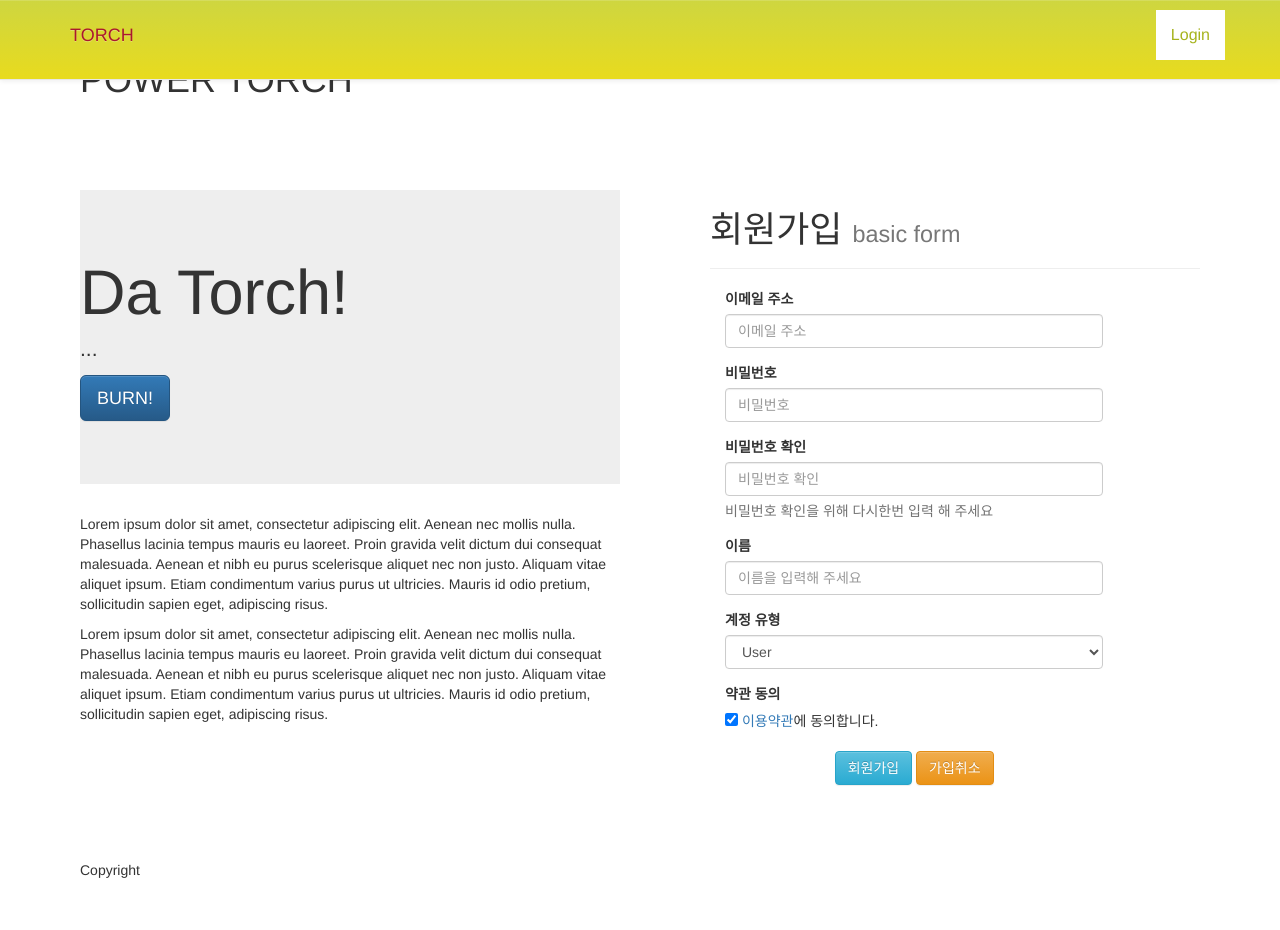
After one commit to mlf23/Torch, a Django app: page /start/ in a window 1280 px wide. The commit adds this page. Run offline with Django 3.2, Linux system fonts and the light colour scheme; some libraries are stand-ins or nearby versions.

Commit message:
+ start.html

```diff
--- /dev/null
+++ b/Torch/static/css/nav_start.css
@@ -0,0 +1,39 @@
+#nav_start.navbar-default .navbar-brand {
+    color: rgba(171, 24, 46, 1);
+}
+#nav_start.navbar-default {
+    font-size: 16px;
+    background-color: rgba(232, 219, 30, 1);
+    background: -webkit-linear-gradient(top, rgba(206, 214, 64, 1) 0%, rgba(232, 219, 30, 1) 100%);
+    background: linear-gradient(to bottom, rgba(206, 214, 64, 1) 0%, rgba(232, 219, 30, 1) 100%);
+    border-bottom-width: 1px;
+}
+#nav_start.navbar-default .navbar-nav>li>a {
+    color: rgba(166, 179, 29, 1);
+    background-color: rgba(255, 255, 255, 1);
+}
+#nav_start.navbar-default .navbar-nav>li>a:hover,
+#nav_start.navbar-default .navbar-nav>li>a:focus {
+    color: rgba(166, 209, 38, 1);
+    background-color: rgba(255, 255, 255, 1);
+}
+#nav_start.navbar-default .navbar-nav>.active>a,
+#nav_start.navbar-default .navbar-nav>.active>a:hover,
+#nav_start.navbar-default .navbar-nav>.active>a:focus {
+    color: rgba(217, 204, 26, 1);
+    background-color: rgba(30, 166, 212, 1);
+}
+#nav_start.navbar-default .navbar-toggle {
+    border-color: #1ea6d4;
+}
+#nav_start.navbar-default .navbar-toggle:hover,
+#nav_start.navbar-default .navbar-toggle:focus {
+    background-color: #1ea6d4;
+}
+#nav_start.navbar-default .navbar-toggle .icon-bar {
+    background-color: #1ea6d4;
+}
+#nav_start.navbar-default .navbar-toggle:hover .icon-bar,
+#nav_start.navbar-default .navbar-toggle:focus .icon-bar {
+    background-color: #e8db1e;
+}
--- /dev/null
+++ b/Torch/templates/torch/start.html
@@ -0,0 +1,136 @@
+<!doctype html>
+<html lang="ko">
+  <head>
+    <meta charset="utf-8">
+    <title>CSS Tutorial | Layout</title>
+    <style>
+      #jb-container {
+        width: 1200px;
+        margin: 0px auto;
+        padding: 20px;
+        border: 0px solid #bcbcbc;
+      }
+      #jb-header {
+        padding: 20px;
+        margin-bottom: 20px;
+        border: 0px solid #bcbcbc;
+      }
+      #jb-content {
+        width: 580px;
+        padding: 20px;
+        margin-bottom: 20px;
+        float: left;
+        border: 0px solid #bcbcbc;
+      }
+      #jb-sidebar {
+        width: 530px;
+        padding: 20px;
+        margin-bottom: 20px;
+        float: right;
+        border: 0px solid #bcbcbc;
+      }
+      #jb-footer {
+        clear: both;
+        padding: 20px;
+        border: 0px solid #bcbcbc;
+      }
+    </style>
+
+          <meta charset="UTF-8">
+    <title>Title</title>
+    <link rel="stylesheet" href="https://maxcdn.bootstrapcdn.com/bootstrap/3.3.2/css/bootstrap.min.css">
+    <link rel="stylesheet" href="https://maxcdn.bootstrapcdn.com/bootstrap/3.3.2/css/bootstrap-theme.min.css">
+    <link rel="stylesheet" href="/static/css/nav_start.css">
+  </head>
+  <body>
+
+  <div id="nav_start" class="navbar navbar-default navbar-fixed-top" role="navigation" style=height:80px>
+      <p></p>
+    <div class="container">
+        <div class="navbar-header"><a class="navbar-brand" href="/index/">TORCH</a>
+            <button type="button" class="navbar-toggle" data-toggle="collapse" data-target=".navbar-menubuilder"><span class="sr-only">Toggle navigation</span><span class="icon-bar"></span><span class="icon-bar"></span><span class="icon-bar"></span>
+            </button>
+        </div>
+        <div class="collapse navbar-collapse navbar-menubuilder">
+            <ul class="nav navbar-nav navbar-right">
+                <li><a href="127.0.0.1:8000/login">Login</a>
+                </li>
+            </ul>
+        </div>
+    </div>
+</div>
+
+    <div id="jb-container">
+      <div id="jb-header">
+        <h1>POWER TORCH</h1>
+      </div>
+      <div id="jb-content">
+        <h2><div class="jumbotron">
+  <h1>Da Torch!</h1>
+  <p>...</p>
+  <p><a class="btn btn-primary btn-lg" href="#" role="button">BURN!</a></p>
+</div></h2>
+        <p>Lorem ipsum dolor sit amet, consectetur adipiscing elit. Aenean nec mollis nulla. Phasellus lacinia tempus mauris eu laoreet. Proin gravida velit dictum dui consequat malesuada. Aenean et nibh eu purus scelerisque aliquet nec non justo. Aliquam vitae aliquet ipsum. Etiam condimentum varius purus ut ultricies. Mauris id odio pretium, sollicitudin sapien eget, adipiscing risus.</p>
+        <p>Lorem ipsum dolor sit amet, consectetur adipiscing elit. Aenean nec mollis nulla. Phasellus lacinia tempus mauris eu laoreet. Proin gravida velit dictum dui consequat malesuada. Aenean et nibh eu purus scelerisque aliquet nec non justo. Aliquam vitae aliquet ipsum. Etiam condimentum varius purus ut ultricies. Mauris id odio pretium, sollicitudin sapien eget, adipiscing risus.</p>
+      </div>
+      <div id="jb-sidebar">
+
+        {% block content %}
+
+
+        <div class="page-header">
+          <h1>회원가입 <small>basic form</small></h1>
+        </div>
+        <div class="col-md-10">
+          <form role="form">
+            <div class="form-group">
+              <label for="InputEmail">이메일 주소</label>
+              <input type="email" class="form-control" id="InputEmail" placeholder="이메일 주소">
+            </div>
+            <div class="form-group">
+              <label for="InputPassword1">비밀번호</label>
+              <input type="password" class="form-control" id="InputPassword1" placeholder="비밀번호">
+            </div>
+            <div class="form-group">
+              <label for="InputPassword2">비밀번호 확인</label>
+              <input type="password" class="form-control" id="InputPassword2" placeholder="비밀번호 확인">
+              <p class="help-block">비밀번호 확인을 위해 다시한번 입력 해 주세요</p>
+            </div>
+            <div class="form-group">
+              <label for="username">이름</label>
+              <input type="text" class="form-control" id="username" placeholder="이름을 입력해 주세요">
+            </div>
+              <div class="form-group">
+              <label for="username">계정 유형</label>
+                  <select class = "form-control">
+                      <option>User</option>
+                      <option>Supervisor</option>
+                  </select>
+              </div>
+            <p></p>
+            <div class="form-group">
+                <label>약관 동의</label>
+              <div data-toggle="buttons">
+              <label>
+                  <span class="fa fa-check"></span>
+                  <input id="agree" type="checkbox" autocomplete="off" checked>
+              </label>
+              <a href="#">이용약관</a>에 동의합니다.
+              </div>
+            </div>
+            <div class="form-group text-center">
+              <button type="submit" class="btn btn-info">회원가입<i class="fa fa-check spaceLeft"></i></button>
+              <button type="submit" class="btn btn-warning">가입취소<i class="fa fa-times spaceLeft"></i></button>
+            </div>
+          </form>
+        </div>
+
+{% endblock %}
+
+      </div>
+      <div id="jb-footer">
+        <p>Copyright</p>
+      </div>
+    </div>
+  </body>
+</html>
--- a/Torch/views.py
+++ b/Torch/views.py
@@ -72,3 +72,6 @@ def gitLoader(request):
 
 def sign_up(request):
     return render(request, 'torch/sign_up.html')
+
+def start(request):
+    return render(request, 'torch/start.html')
--- a/projects/templates/base.html
+++ b/projects/templates/base.html
@@ -30,13 +30,13 @@
                 <ul class="nav navbar-nav">
                     <li class="active" style="color:white;"><a href="/dashboard/">Dashboard <span class="sr-only">(current)</span></a></li>
                     <li><a href="#" style="color:white;">Settings</a></li>
-                    <li style="width:720px;">empty</li>
+                    <li style="width:700px;">empty</li>
                     <li><a href="#" style="color:white;">
                         Sign in
                     </a></li>
-                    <li><a href="/sign_up/" style="color:white;">
+                    <li>{% block nav-signup %}<a href="/sign_up/" style="color:white;">
                         Sign up
-                    </a></li>
+                    </a>{% endblock %}</li>
                 </ul>
             </div><!-- /.navbar-collapse -->
         </ul>
--- a/untitled5/urls.py
+++ b/untitled5/urls.py
@@ -27,6 +27,6 @@ urlpatterns = [
     url(r'^main/', include('projects.urls')),
     url(r'^', include('projects.urls')),
     url(r'^main/', include('projects.urls', namespace="projects")),
-
+    url(r'^start/', 'Torch.views.start'),
     url(r'^sign_up/', 'Torch.views.sign_up'),
 ]
```
Also changed, not shown: db.sqlite3.
